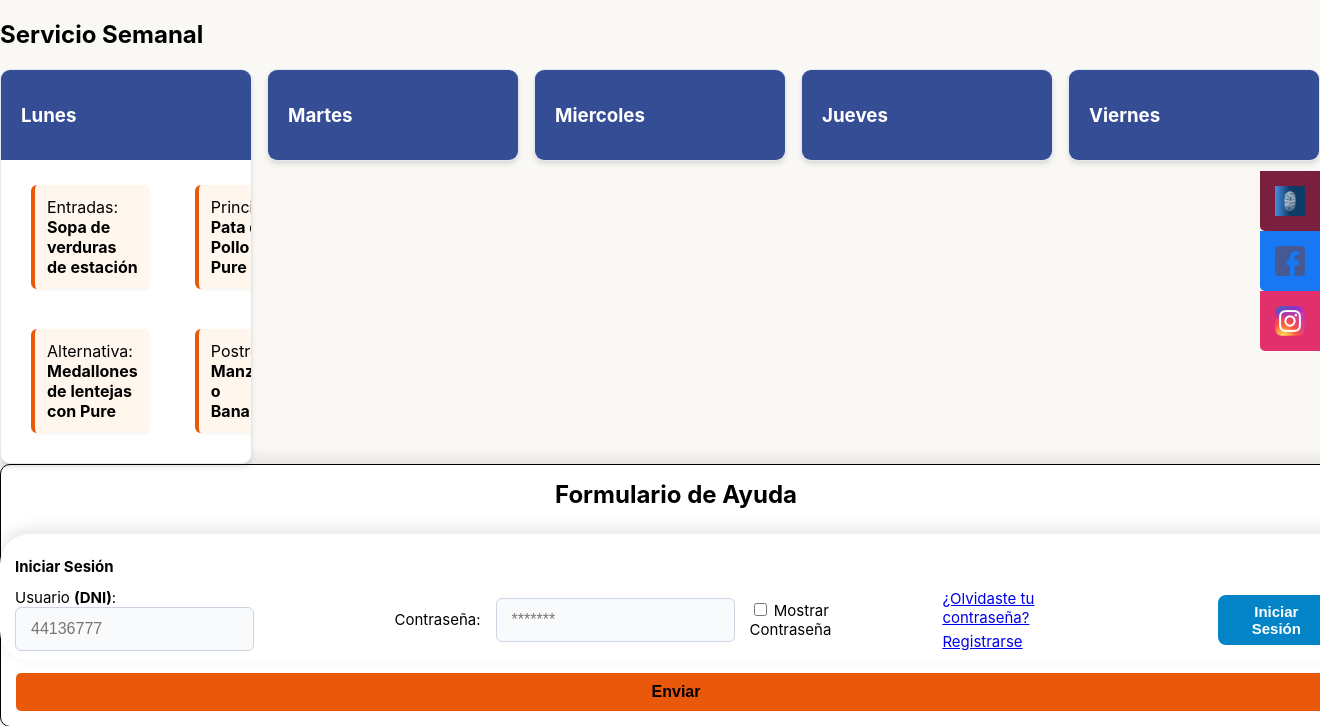
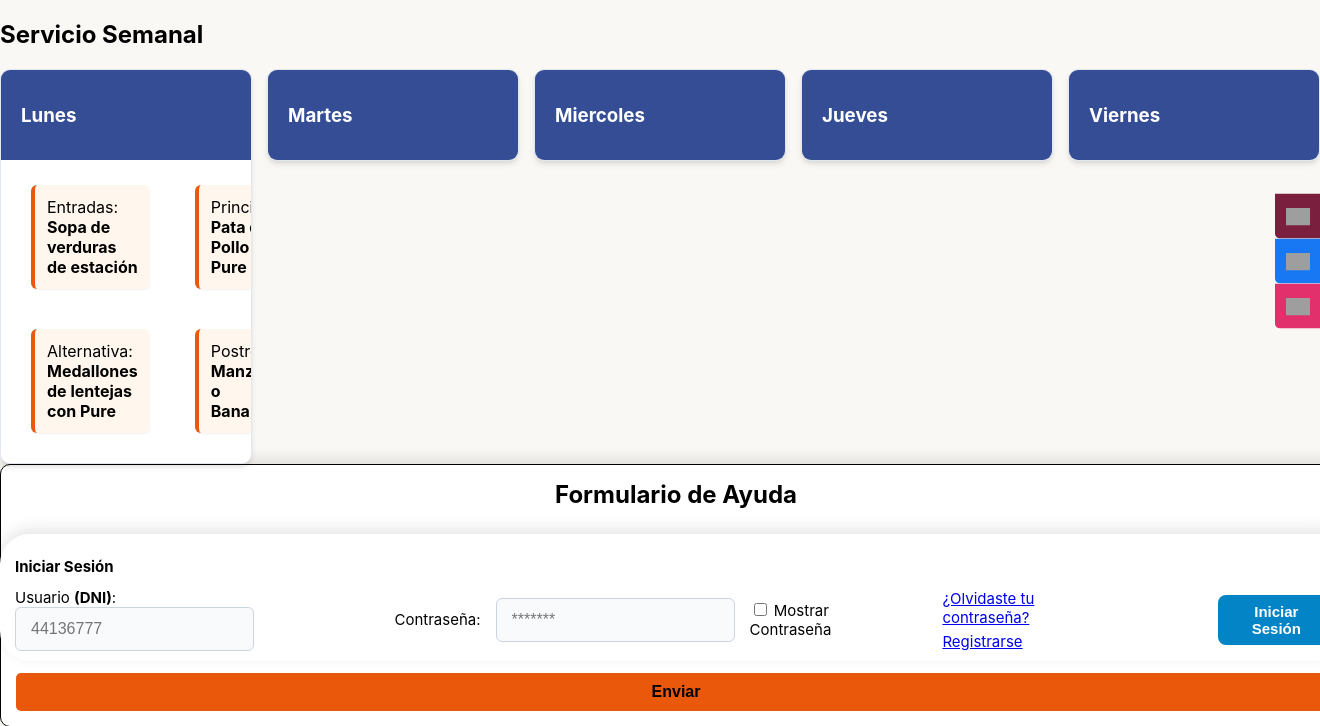
Before and after one commit to Lisandro-Rodriguez/Proyecto-Comedor-Web, a PHP site: page /html/index.html in a window 1320 px wide; the page is wider, and only the part inside the window is pictured. Shown: the part 139-865 px from the top of that part. Run offline with PHP 8.4, Linux system fonts and the light colour scheme; some libraries are stand-ins or nearby versions; grey boxes are pictures that could not be loaded.

Commit message:
Responsive barra

```diff
--- a/css/style.css
+++ b/css/style.css
@@ -228,15 +228,27 @@ button:hover{
 }
 
 #unsa {
-    background: #7A1F3D url("../imgs/facebook.jpg") center / 30px no-repeat;
+    background-color: #7A1F3D;
+    background-image: url("../imgs/unsa.png");
+    background-position: center;
+    background-repeat: no-repeat;
+    background-size: 30px;
+}
+
+#instagram {
+    background-color: #E1306C;
+    background-image: url("../imgs/instagram.png");
+    background-position: center;
+    background-repeat: no-repeat;
+    background-size: 30px;
 }
 
 #facebook {
-    background: #1877F2 url("../imgs/facebook-png.ng.png") center / 30px no-repeat;
-}
-
-#instagram {
-    background: #E1306C url("../imgs/instagram.webp") center / 30px no-repeat;
+    background-color: #1877F2;
+    background-image: url("../imgs/facebook.png");
+    background-position: center;
+    background-repeat: no-repeat;
+    background-size: 30px;
 }
 
 .flotantes{
@@ -363,4 +375,23 @@ button:hover{
         gap:15px;
         align-items: start; /* evita que los elementos se estiren verticalmente */
     }
+
+    .flotantes {
+        width: 45px;
+    }
+
+    .flotantes a {
+        width: 45px;
+        height: 45px;
+    }
+
+    #unsa,
+    #facebook,
+    #instagram {
+        background-size: 24px;
+    }
+
+    .redes-nombre {
+        display: none;
+    }
 }
```
